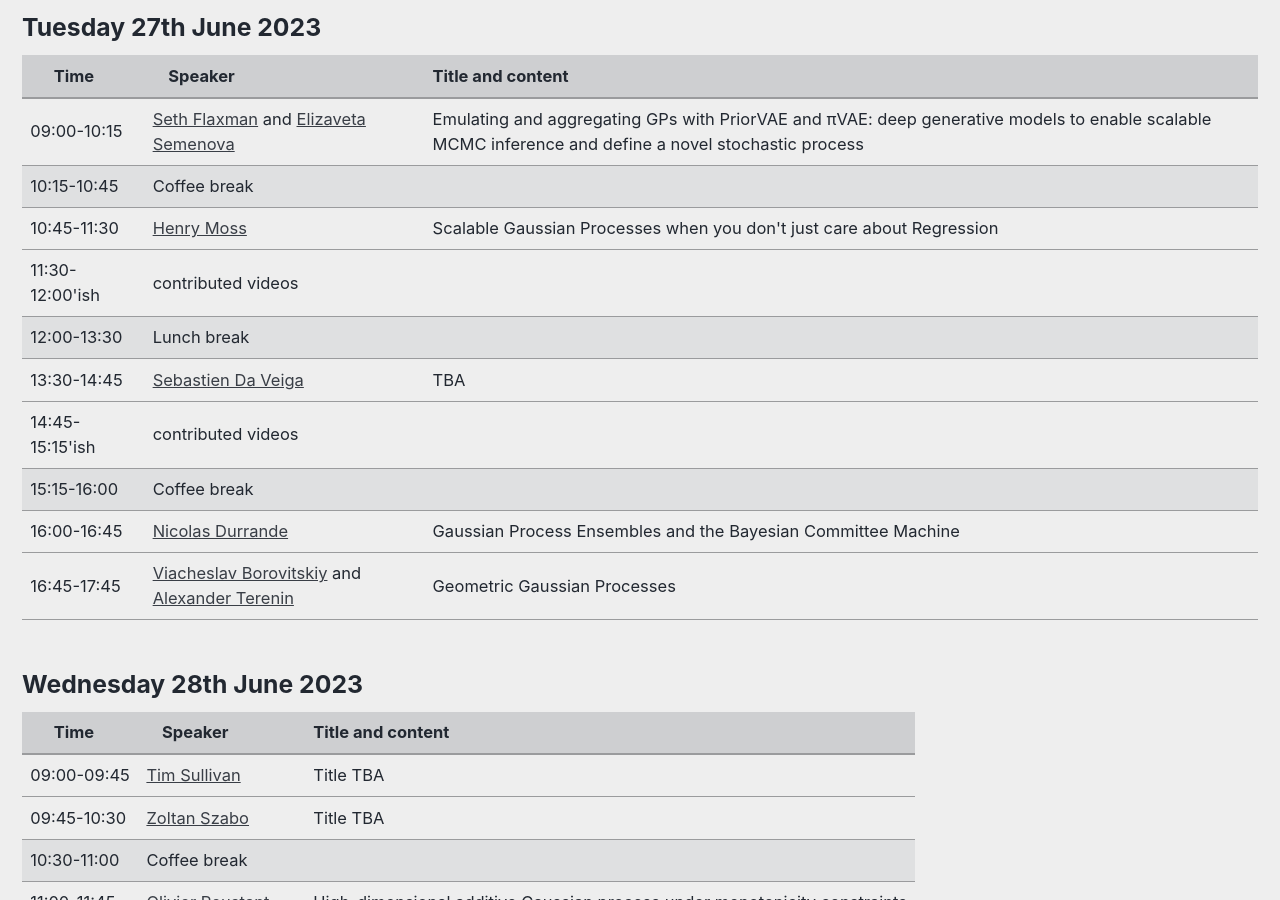
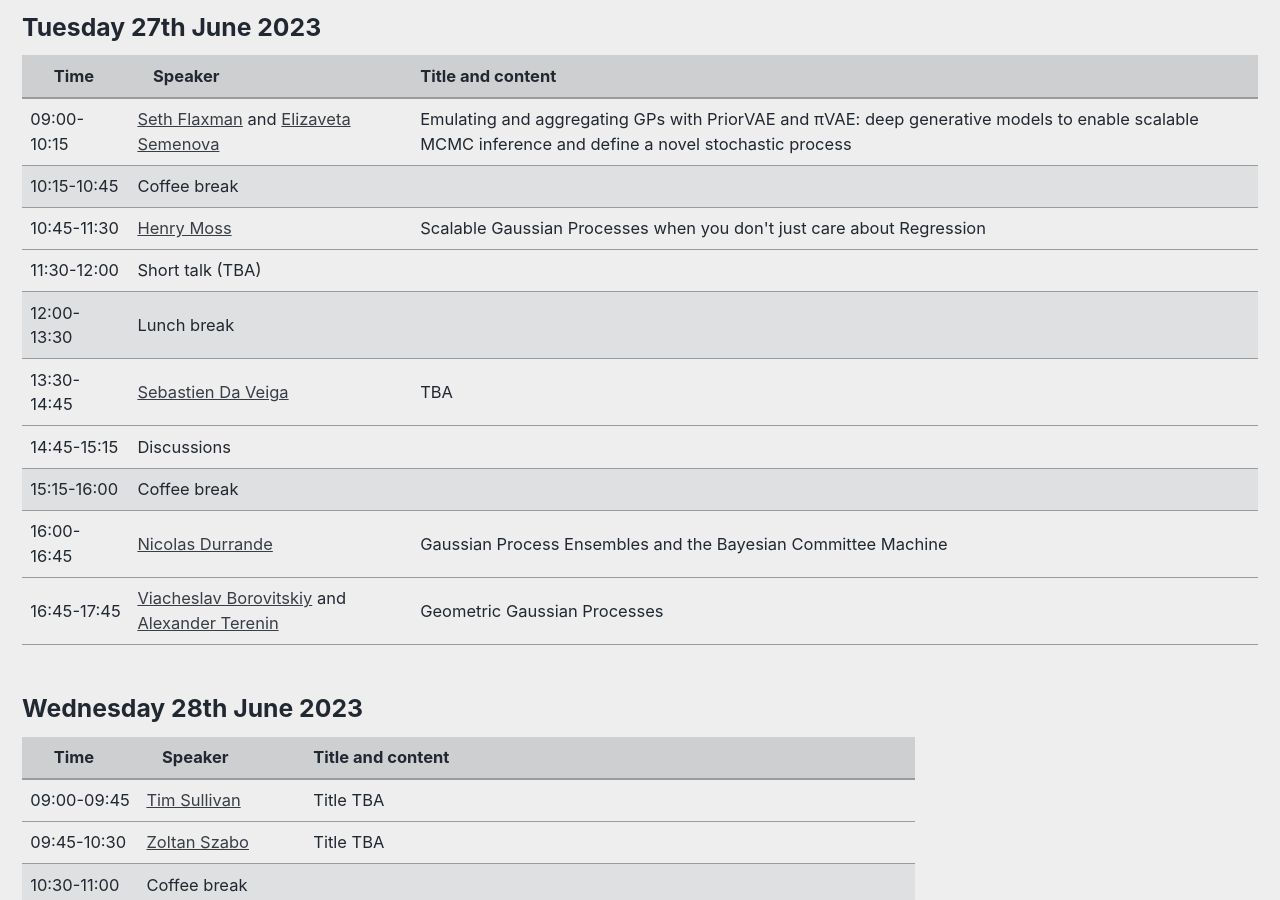
Before and after one commit to LIKE23-Bern/LIKE23-Bern.github.io, a Jekyll site: the page built from _pages/program.md, in a window 1280 px wide and 900 px high, scrolled down 1149 px. Built offline with Jekyll 4.4.1, drawn with Linux system fonts in a browser that asks for light colours; cached includes are drawn as plain includes.

Commit message:
Update program.md

```diff
--- a/_pages/program.md
+++ b/_pages/program.md
@@ -168,9 +168,9 @@ header:
 		</td>
 	</tr>
 	<tr>
-		<td> 11:30-12:00'ish </td>
+		<td> 11:30-12:00 </td>
 		<td>
-		    contributed videos
+		    Short talk (TBA)
 		</td>
 		<td>
 	    </td>
@@ -193,9 +193,9 @@ header:
 	    </td>
 	</tr>
     <tr>
-		<td> 14:45-15:15'ish </td>
+		<td> 14:45-15:15 </td>
 		<td>
-		    contributed videos
+		   Discussions
 		</td>
 		<td>
 	    </td>
```
